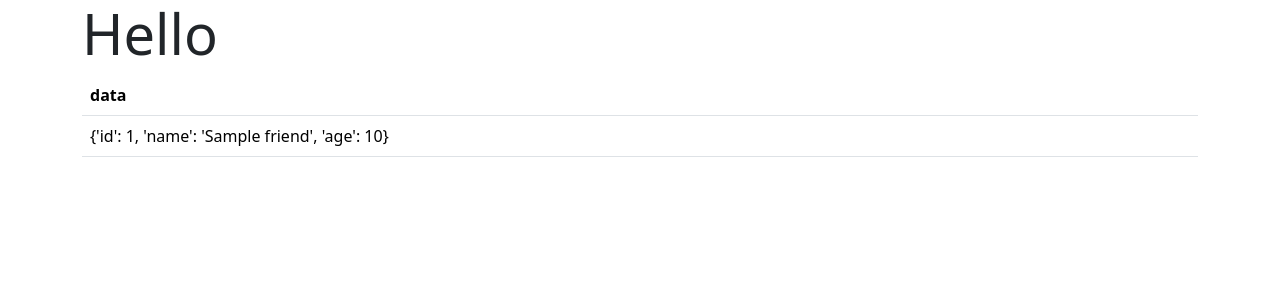
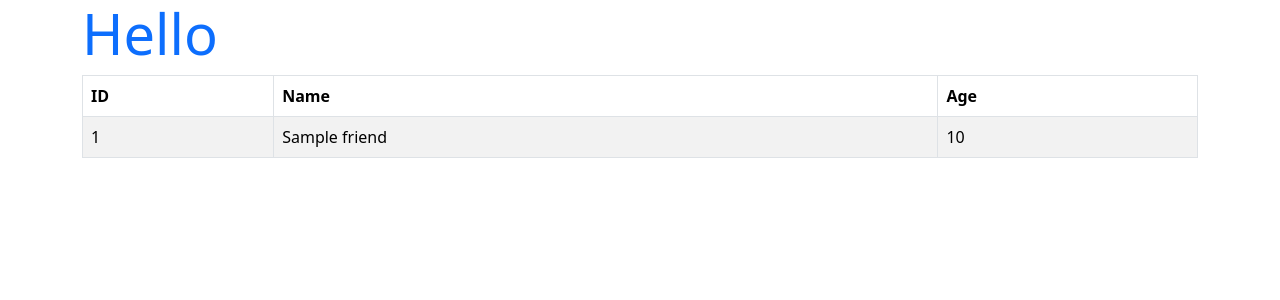
Before and after one commit to kimsjava/pythons, a Django app: page /hello/ in a window 1280 px wide. Shown: the top 300 px of the page. Run offline with Django 4.2, Linux system fonts and the light colour scheme; tables that the repository leaves empty hold one stand-in row (values such as "Sample post").

Commit message:
[C3>3-3>203P]QuerySet3,DTL(Django Template Language)연습

```diff
--- a/hello/templates/hello/index.html
+++ b/hello/templates/hello/index.html
@@ -8,16 +8,24 @@
     <link rel="stylesheet" href="https://cdn.jsdelivr.net/npm/bootstrap@5.3.3/dist/css/bootstrap.min.css" crossorigin="anonymous">
 </head>
 <body class="container">
-    <h1 class="display-4" text-primary>{{title}}</h1>
-    <table class="table">
-        <tr>
-            <th>data</th>
-        </tr>
-        {% for item in data %}
-        <tr>
-            <td>{{ item }}</td>
-        </tr>
+    <h1 class="display-4 text-primary">{{title}}</h1>
+    <table class="table table-striped table-bordered">
+        <thead>
+            <tr>
+                <th>ID</th>
+                <th>Name</th>
+                <th>Age</th>
+            </tr>
+        </thead>
+        <tbody>
+        {% for friend in data %}
+            <tr>
+                <td>{{ friend.id }}</td>
+                <td>{{ friend.name }}</td>
+                <td>{{ friend.age }}</td>
+            </tr>
         {% endfor %}
+        </tbody>
     </table>
 </body>
 </html>
--- a/hello/views.py
+++ b/hello/views.py
@@ -2,23 +2,16 @@ from django.shortcuts import render  # render 함수 import 추가
 from .models import Friend
 from .forms import HelloForm
 
+def __new_str(friend):
+    if friend is None:
+        return ''
+    return f"id={friend.id} | name={friend.name} | age={friend.age}"
+
 # 함수형 뷰
 def index(request):
-    data = Friend.objects.all().values('id', 'name', 'age')
+    friendAll = Friend.objects.all()
     params = {
         'title': 'Hello',
-        'message': 'all friends',
-        'form':HelloForm(),
-        'data': data,
-
+        'data': friendAll,
     }
-
-    # if request.method == 'POST':
-    #     num = request.POST['id']
-    #     item = Friend.objects.get(id=num)
-    #     params['data'] = [item]
-    #     params['form'] = HelloForm(request.POST)
-    # else:
-    #     params['data'] = Friend.objects.all()
-
     return render(request, 'hello/index.html', params)
```
